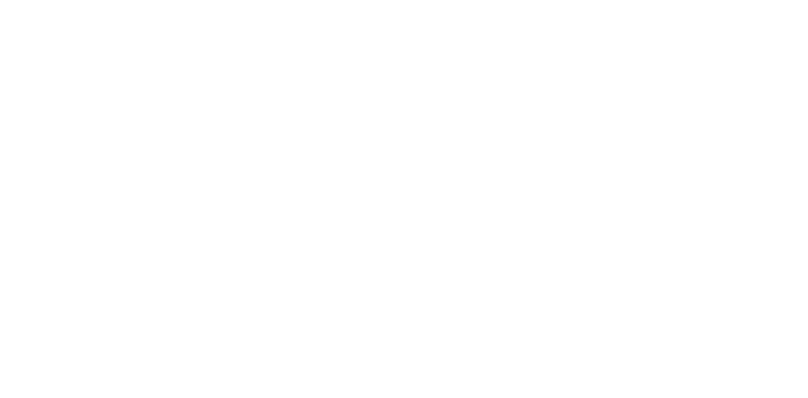
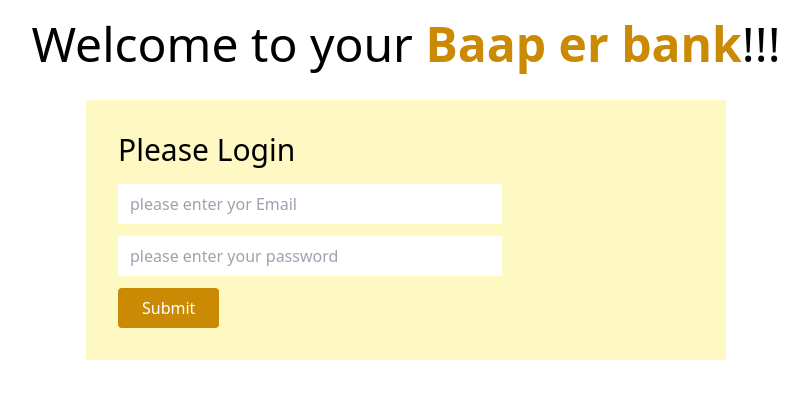
Before and after one commit to HmSani6699/baap-er-bank, a plain HTML site: page index.html in a window 1280 px wide. Shown: the whole page, without its empty margins (234-1042 px from the left). Drawn offline with nearby package versions, Linux system fonts and the light colour scheme.

Commit message:
complet your login part

```diff
--- a/index.html
+++ b/index.html
@@ -8,9 +8,38 @@
     <meta name="viewport"
         content="width=device-width, initial-scale=1.0">
     <title>Baap er bank</title>
+    <!-- Tailwind css link -->
+    <script
+        src="https://cdn.tailwindcss.com"></script>
 </head>
 
-<body>
+<body class="h-screen ">
+    <header>
+        <h1 class="text-5xl text-center mt-5">
+            Welcome
+            to your <span
+                class="font-semibold text-yellow-600">Baap
+                er bank</span>!!!</h1>
+    </header>
+    <main>
+        <section
+            class="bg-yellow-100 w-6/12 mx-auto mt-8 p-8">
+            <h2 class="text-3xl mb-4">Please Login
+            </h2>
+            <div>
+                <input
+                    class="w-8/12 block mb-3 px-3 py-2"
+                    type="email" name="" id=""
+                    placeholder="please enter yor Email">
+                <input
+                    class="w-8/12 block mb-3 px-3 py-2"
+                    type="password" name="" id=""
+                    placeholder="please enter your password">
+            </div>
+            <button
+                class="bg-yellow-600 text-white px-6 py-2 font-medium rounded">Submit</button>
+        </section>
+    </main>
 
 </body>
 
```
